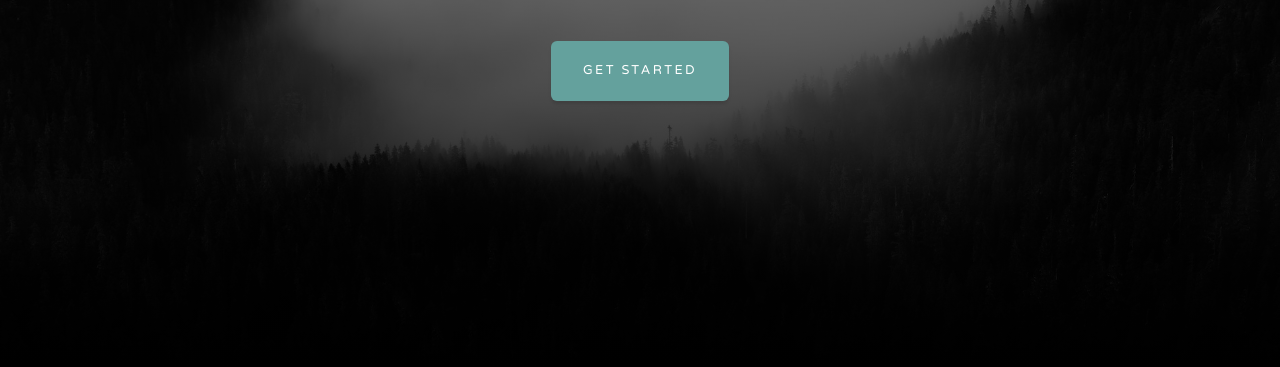
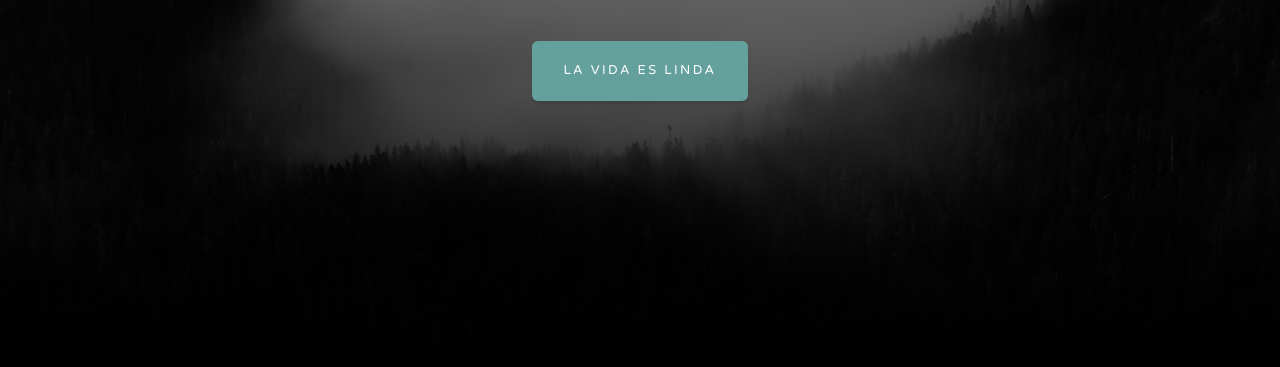
Before and after one commit to VictorGalvez1203/electiva2-evaluacion-1er-parcial-integracion-continua, a plain HTML site: page index.html in a window 1280 px wide. Shown: the part 433-800 px from the top of the page. Drawn offline with nearby package versions, Linux system fonts and the light colour scheme.

Commit message:
Se modifico un boton

```diff
--- a/index.html
+++ b/index.html
@@ -40,7 +40,7 @@
                     <div class="text-center">
                         <h1 class="mx-auto my-0 text-uppercase">Grayscale</h1>
                         <h2 class="text-white-50 mx-auto mt-2 mb-5">A free, responsive, one page Bootstrap theme created by Start Bootstrap.</h2>
-                        <a class="btn btn-primary" href="#about">Get Started</a>
+                        <a class="btn btn-primary" href="#about">La vida es linda</a>
                     </div>
                 </div>
             </div>
```
